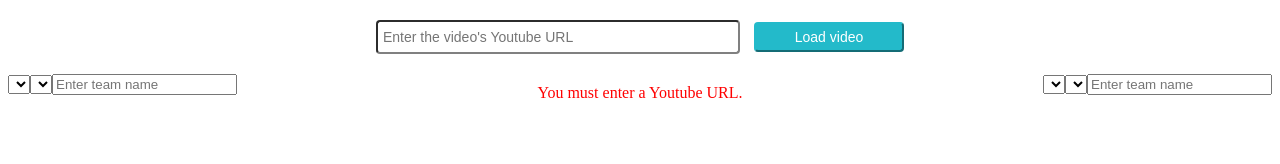
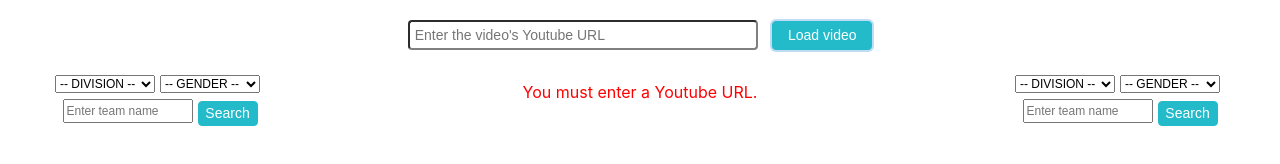
Before and after one commit to kim-yu/TheUltimateObserver, a plain HTML site: page index.html in a window 1280 px wide. Both pictures are taken after a click on the button "Load video". Drawn offline with nearby package versions, Linux system fonts and the light colour scheme.

Commit message:
Completed team set up UI and added roster search button, started linking Python rosterParser functionality to Javascript

```diff
--- a/index.html
+++ b/index.html
@@ -3,24 +3,26 @@
 <head>
 	<title>The Ultimate Observer</title>
 	<link rel="stylesheet" href="style.css">
+	<link rel="stylesheet" href="https://maxcdn.bootstrapcdn.com/bootstrap/4.0.0-alpha.6/css/bootstrap.css">
 	<script src="script.js"></script>
+	<script type="text/javascript" src="http://code.jquery.com/jquery-1.7.1.min.js"></script>
+
 </head>
 <body>
 	<div id="setup">
 		<input type="url" id="videoURL" name="videoURL" placeholder="Enter the video's Youtube URL">
-		<button id="loadVideo" type="submit" name="loadVideo" onclick="return loadVideo()">Load video</button>
+		<button id="loadVideo" type="submit" name="loadVideo" class="btn" onclick="return loadVideo()">Load video</button>
 	</div>
 	<div id="videoSection">
-		<div id="team1">
+		<div id="team1" class="col-md-3">
 			<div id="team1_setup">
 			</div>
 			<div id="team1_rosterList">
 			</div>
 		</div>
+		<div id="videoPlayer" class="col-md-6">
 		</div>
-		<div id="videoPlayer">
-		</div>
-		<div id="team2">
+		<div id="team2" class="col-md-3">
 			<div id="team2_setup">
 			</div>
 			<div id="team2_rosterList">
--- a/script.js
+++ b/script.js
@@ -3,10 +3,18 @@ function getVideoSrc(url) {
 	return src+'?rel=0';
 }
 
-function getTeamRosters() {
-	var team1 = document.getElementById('team1_setup');
-	var team2 = document.getElementById('team2_setup');
+function rosterSearch(division, gender, team) {
+	var team = document.getElementById('rosterSearch').value;
+	$.ajax({
+		type: "POST",
+		url: "~/rosterParser.py",
+		data: { 'division': division, 'gender': gender, 'team': team }
+	}).done(function() {
+		console.log(data);
+	});
+}
 
+function createDivisionSelect() {
 	var division = document.createElement('select');
 	division.setAttribute('id', 'division');
 	var optionDivision = document.createElement('option');
@@ -20,8 +28,12 @@ function getTeamRosters() {
 	optionCollege.setAttribute('value', 'college');
 	optionCollege.innerHTML = 'College';
 	division.appendChild(optionCollege);
+	return division;
+}
 
+function createGenderSelect() {
 	var gender = document.createElement('select');
+	gender.setAttribute('id', 'gender');
 	var optionGender = document.createElement('option');
 	optionGender.innerHTML = '-- GENDER --';
 	gender.appendChild(optionGender);
@@ -35,22 +47,44 @@ function getTeamRosters() {
 	gender.appendChild(optionMixed);
 	var optionWomen = document.createElement('option');
 	optionWomen.setAttribute('value', 'women');
-	optionWomen.innerHtML = 'Women';
+	optionWomen.innerHTML = 'Women';
 	gender.appendChild(optionWomen);
+	return gender;
+}
 
+function createTeamSearch() {
 	var team = document.createElement('input');
 	team.setAttribute('type', 'text');
 	team.setAttribute('id', 'team');
 	team.setAttribute('name', 'team');
 	team.placeholder = "Enter team name"
+	return team;
+}
 
-	team1.appendChild(division.cloneNode());
-	team1.appendChild(gender.cloneNode());
-	team1.appendChild(team.cloneNode());
+function createRosterSearchButton() {
+	var rosterSearch = document.createElement('button');
+	rosterSearch.setAttribute('id', 'rosterSearch');
+	rosterSearch.setAttribute('type', 'submit');
+	rosterSearch.setAttribute('name', 'rosterSearch');
+	rosterSearch.className = 'btn';
+	rosterSearch.setAttribute('onclick', 'return rosterSearch()');
+	rosterSearch.innerHTML = 'Search';
+	return rosterSearch;
+}
 
-	team2.appendChild(division.cloneNode());
-	team2.appendChild(gender.cloneNode());
-	team2.appendChild(team.cloneNode());
+function getTeamRosters() {
+	var team1 = document.getElementById('team1_setup');
+	var team2 = document.getElementById('team2_setup');
+
+	team1.appendChild(createDivisionSelect());
+	team1.appendChild(createGenderSelect());
+	team1.appendChild(createTeamSearch());
+	team1.appendChild(createRosterSearchButton());
+
+	team2.appendChild(createDivisionSelect());
+	team2.appendChild(createGenderSelect());
+	team2.appendChild(createTeamSearch());
+	team2.appendChild(createRosterSearchButton());
 }
 
 function loadVideo() {
--- a/style.css
+++ b/style.css
@@ -7,7 +7,7 @@ body {
 }
 
 #videoURL {
-	height: 20px;
+	height: 30px;
 	width: 350px;
 	font-size: 14px;
 	border-radius: 4px;
@@ -16,7 +16,7 @@ body {
 }
 
 #loadVideo {
-	width: 150px;
+	width: 100px;
 	cursor: pointer;
 	margin-left: 10px;
 	border-radius: 4px;
@@ -34,6 +34,7 @@ body {
 #team1 {
 	display: inline-block;
 	float: left;
+	text-align: center;
 }
 
 #videoPlayer {
@@ -44,4 +45,36 @@ body {
 #team2 {
 	display: inline-block;
 	float: right;
+	text-align: center;
 }
+
+#division {
+	width: 100px;
+	font-size: 12px;
+	margin-right: 5px;
+}
+
+#gender {
+	width: 100px;
+	font-size: 12px;
+	margin-right: 5px;
+}
+
+#team {
+	width: 130px;
+	font-size: 12px;
+	margin-top: 5px;
+}
+
+#rosterSearch {
+	width: 60px;
+	margin-left: 5px;
+	margin-top: 5px;
+	cursor: pointer;
+	border-radius: 4px;
+	background-color: #23baca;
+	color: white;
+	border-color: #23baca;
+	font-size: 14px;
+	padding: 3px;
+}
```
